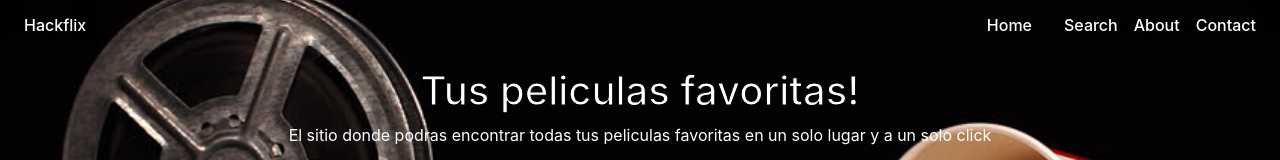
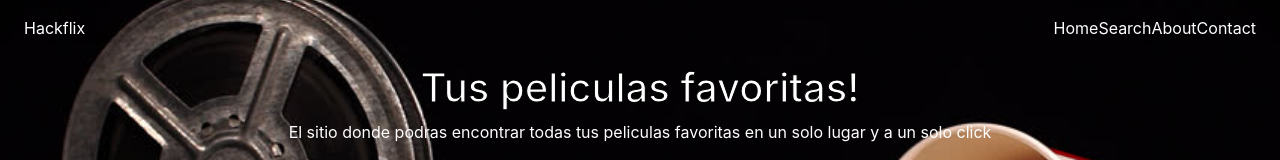
Before and after one commit to Nacho1593/Hackflix, a React (Create React App) app: page / in a window 1280 px wide. Shown: the top 160 px of the page. Built offline with nearby package versions, Linux system fonts and the light colour scheme; no server answers.

Commit message:
arreglos marcus

```diff
--- a/src/App.jsx
+++ b/src/App.jsx
@@ -1,5 +1,5 @@
 // import { useState } from "react";
-import { BrowserRouter as Router, Switch, Route, } from "react-router-dom";
+import { BrowserRouter as Router, Switch, Route } from "react-router-dom";
 
 import Header from "./components/Header";
 import Search from "./components/Search";
@@ -42,8 +42,8 @@
   // }
   return (
     <div>
-      <Header />
       <Router>
+        <Header />
         <Switch>
           <Route
             exact
@@ -57,9 +57,9 @@
               />
             )}
           />
-          <Route  path="/search" component={Search} />
-          <Route  path="/about" component={About} />
-          <Route  path="/contact" component={Contact} />
+          <Route path="/search" component={Search} />
+          <Route path="/about" component={About} />
+          <Route path="/contact" component={Contact} />
           <Route path="/" component={PageNotFound} />
         </Switch>
       </Router>
--- a/src/components/Header.jsx
+++ b/src/components/Header.jsx
@@ -8,33 +8,26 @@
     <div className="header">
       <div className="d-flex justify-content-between">
         <div className="text-white mx-4 mt-3">
-          <h6>
-            <a href="/" className="text-decoration-none text-white">
-              Hackflix
-            </a>
-          </h6>
+          <Link to="/" className="text-decoration-none text-white">
+            Hackflix
+          </Link>
         </div>
         <div className="text-white d-flex justify-content-between mx-4 mt-3">
-          <h6 className="me-3">
-            <a href="/" className="text-decoration-none text-white">
-              Home
-            </a>
-          </h6>
-          <h6 className="ms-3">
-            <a href="/search" className="text-decoration-none text-white">
-              Search
-            </a>
-          </h6>
-          <h6 className="ms-3">
-            <a href="/about" className="text-decoration-none text-white">
-              About
-            </a>
-          </h6>
-          <h6 className="ms-3">
-            <a href="/contact" className="text-decoration-none text-white">
-              Contact
-            </a>
-          </h6>
+          <Link to="/" className="text-decoration-none text-white">
+            Home
+          </Link>
+
+          <Link to="/search" className="text-decoration-none text-white">
+            Search
+          </Link>
+
+          <Link to="/about" className="text-decoration-none text-white">
+            About
+          </Link>
+
+          <Link to="/contact" className="text-decoration-none text-white">
+            Contact
+          </Link>
         </div>
       </div>
       <div className="text-white text-center mt-4">
```
